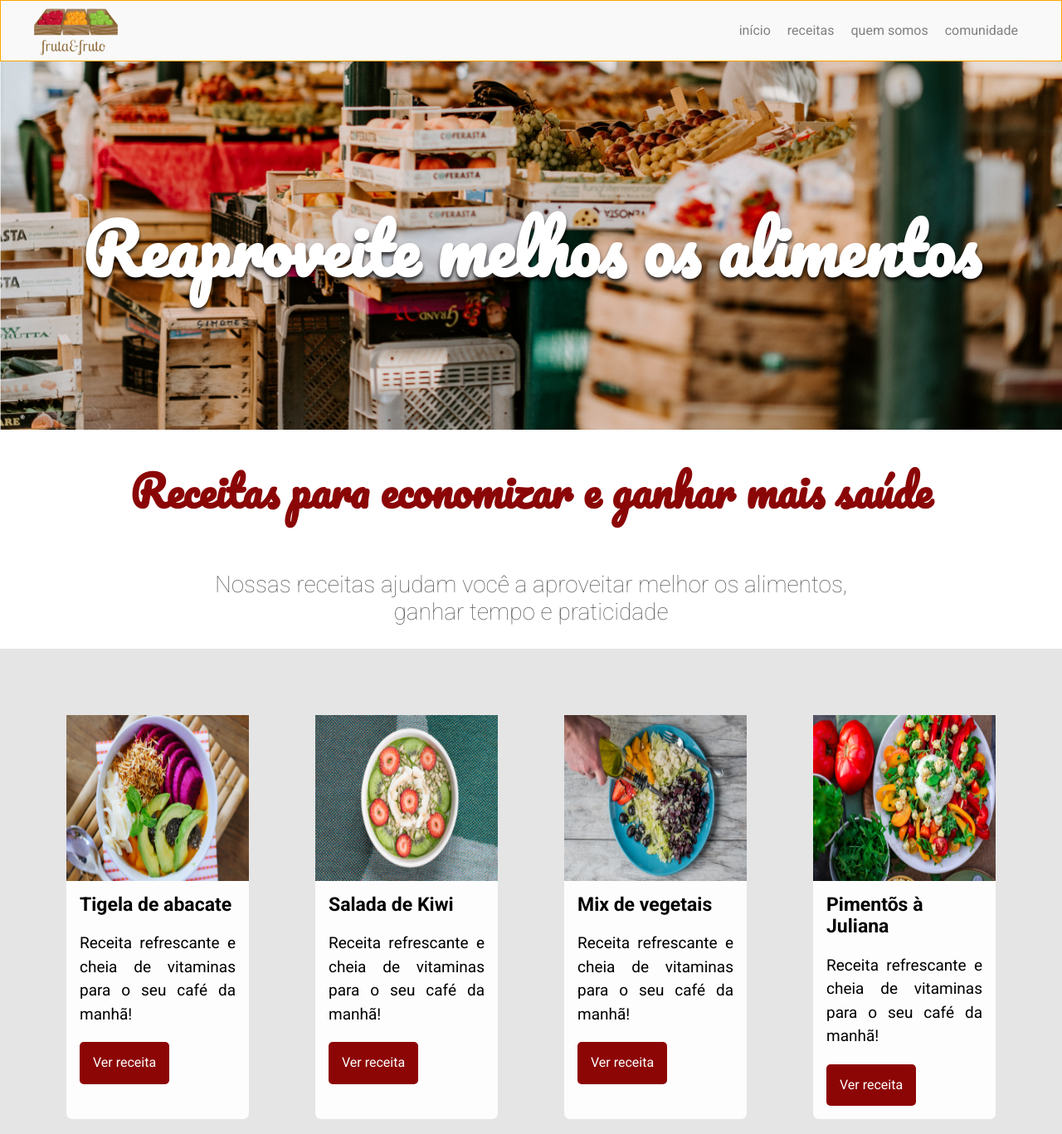
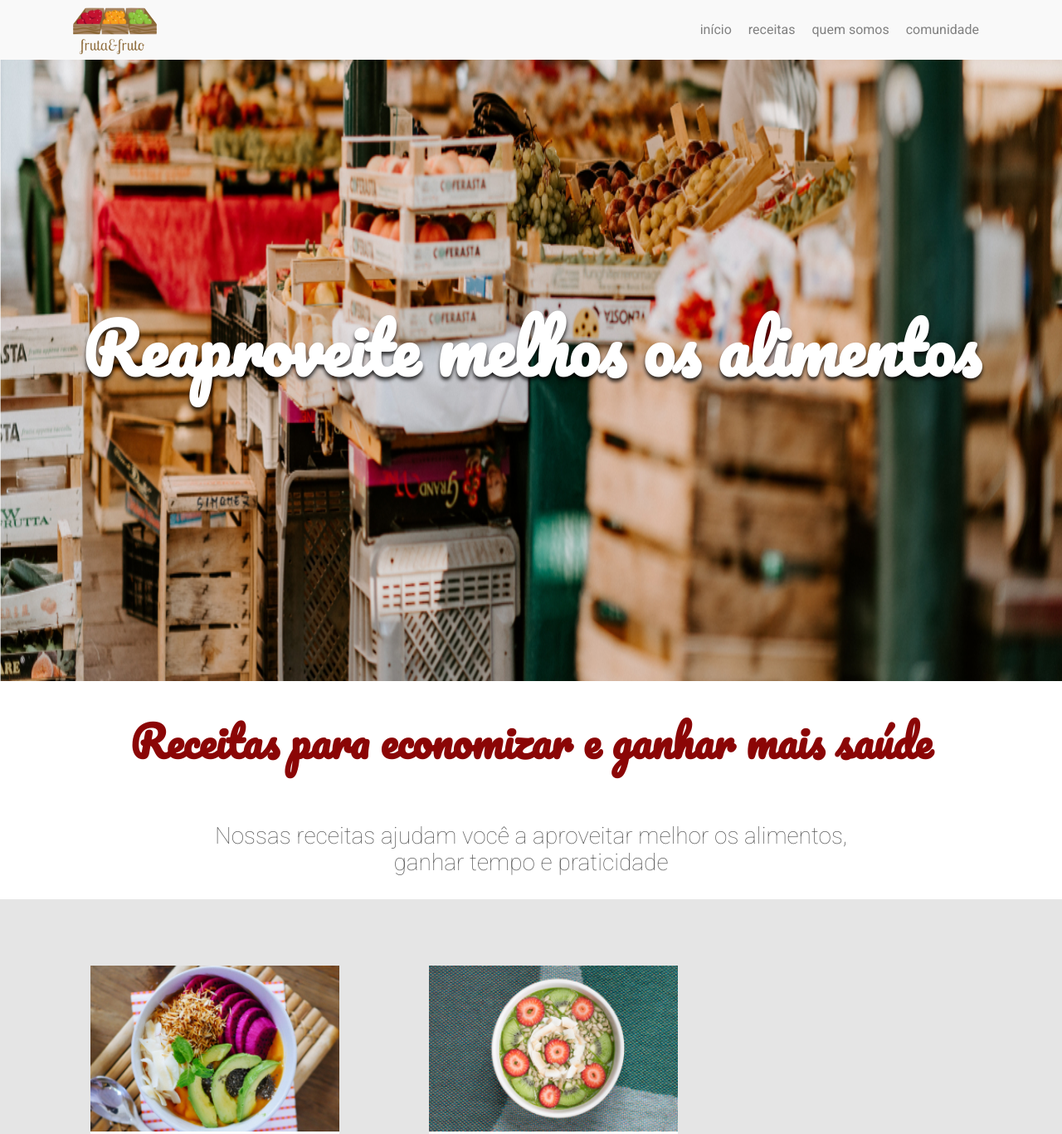
Before and after one commit to fabricio-hunt/Site-Fruta-e-Fruto-, a plain HTML site: page index.html in a window 1280 px wide. Shown: the top 1367 px of the page at 83% size. Drawn offline with Linux system fonts and the light colour scheme.

Commit message:
cabecalho e banner responsivo

```diff
--- a/assets/css/cabecalho.css
+++ b/assets/css/cabecalho.css
@@ -5,7 +5,6 @@
     background: #f9f9f9;
     padding-left: 2rem;
     padding-right: 2rem;
-    border: 1px solid orange;
     }
 
     .menu__lista{
@@ -32,3 +31,35 @@
         font-weight: bold;
         transition: 1s;
     }
+
+@media screen and ( min-width:0) {
+
+    .cabecalho{
+
+        padding: 0 1rem;
+        justify-content: center;
+    }
+}
+
+@media screen and ( min-width:768px) {
+
+    .cabecalho{
+        padding: 0 5rem;
+        justify-content: space-between;
+    }
+}
+
+@media screen and ( min-width:0) {
+
+    .logo{
+
+        display: none;
+    }
+}
+
+@media screen and ( min-width:768px) {
+
+    .logo{
+        display: block;
+    }
+}
--- a/assets/css/card.css
+++ b/assets/css/card.css
@@ -11,8 +11,8 @@
     flex-direction: column;
     margin-bottom: 5rem;
     margin-right: 5rem;
-    width: calc(25% - 5rem);
-    border-radius: 7px;
+    width: 25%;
+    margin-left: 1.790rem
 }
 
 .card img{
@@ -20,7 +20,6 @@
 }
 
 .card__receita--conteudo{
-
     padding: 1rem;
 }
 
--- a/assets/css/conteudo-banner.css
+++ b/assets/css/conteudo-banner.css
@@ -4,16 +4,42 @@ position: relative;
 
 .banner__imagem{
     width: 100%;
-    height: calc(100vh -72px) ; /*100% da janela do navegador*/
 }
 
 .banner__titulo{
     font-family: Pacifico, cursive;
     color: #ffff;
-    font-size: 5.0625rem;
     position: absolute;
     text-shadow: 0 4px 4px rgba(0, 0, 0, 0.75);
     text-align: center;
     width: 100%;
     top: 40%;
 }
+
+
+@media screen and (min-width:0) {
+    .banner__titulo{
+        font-size: 3rem;
+    }
+}
+
+@media screen and (min-width:768px){
+    .banner__titulo{
+        font-size:5.0625rem ;
+    }
+}
+
+@media screen and (min-width:0){
+
+    .banner__imagem{
+        height: calc(100vh - 51px);
+    }
+
+}
+
+@media screen and (min-width:768px){
+
+    .banner__imagem{
+        height: calc(100vh -72px) ; /*100% da janela do navegador*/
+    }
+}
```
